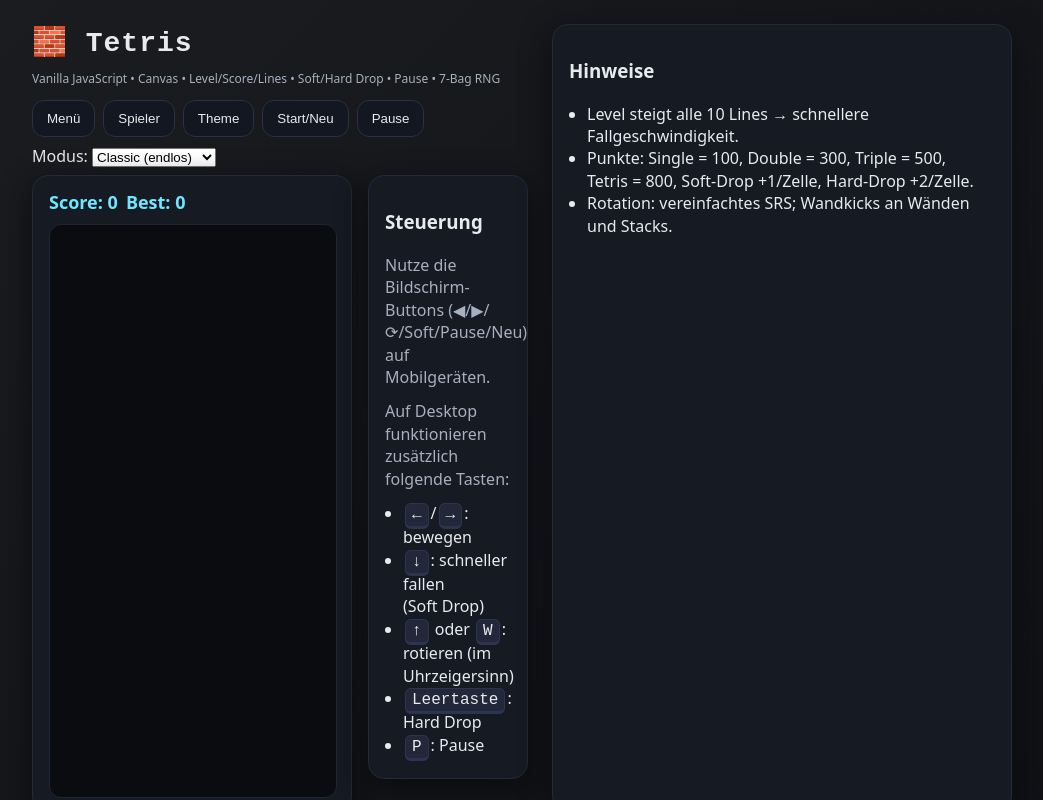
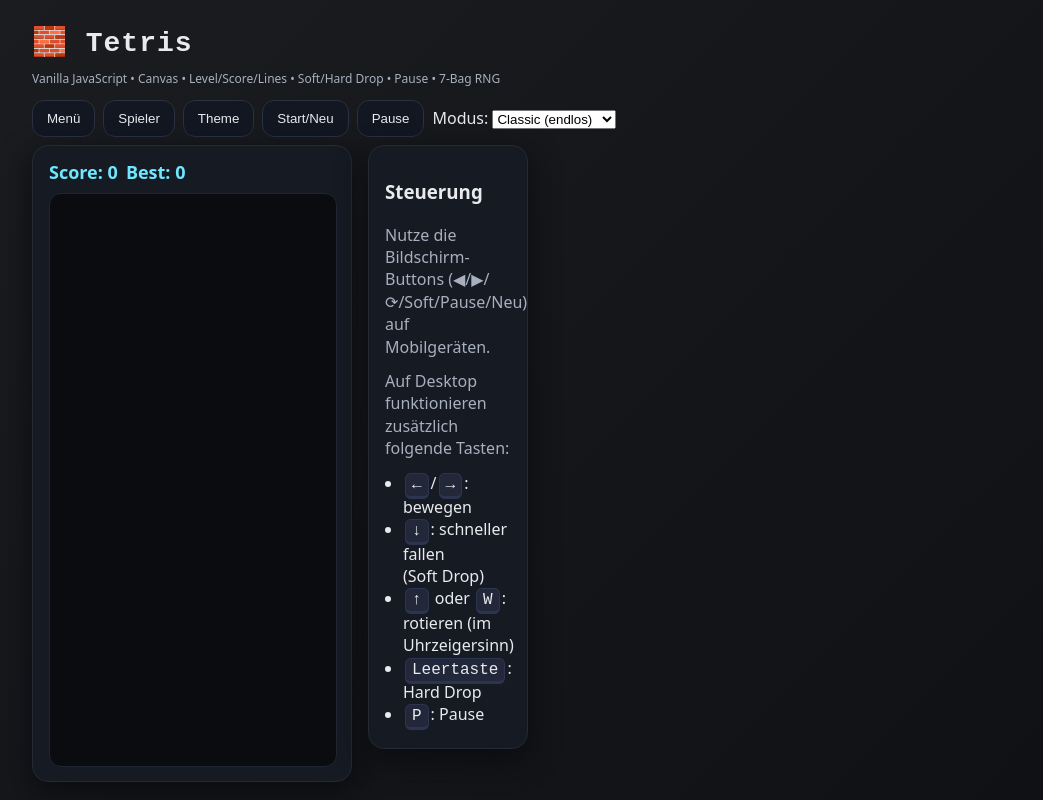
Before and after one commit to mathlass/tetris, a plain HTML site: page index.html in a window 1280 px wide. Shown: the whole page, without its empty margins (118-1161 px from the left). Drawn offline with Linux system fonts and the light colour scheme.

Commit message:
Remove Hinweise panel

```diff
--- a/index.html
+++ b/index.html
@@ -61,16 +61,6 @@
       </div>
 
     </div>
-
-  <div class="panel">
-      <h3>Hinweise</h3>
-      <ul>
-        <li>Level steigt alle 10 Lines → schnellere Fallgeschwindigkeit.</li>
-        <li>Punkte: Single = 100, Double = 300, Triple = 500, Tetris = 800, Soft‑Drop +1/Zelle, Hard‑Drop +2/Zelle.</li>
-        <li>Rotation: vereinfachtes SRS; Wandkicks an Wänden und Stacks.</li>
-      </ul>
-    </div>
-
     <div class="footer">© 2025 – Einzeldatei. Speichere diese Seite als <code>tetris.html</code> und öffne sie im Browser.</div>
   </div>
 
```
